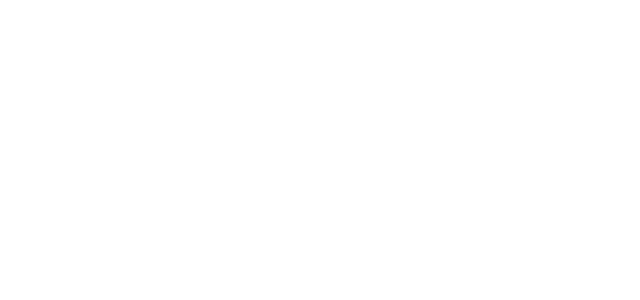
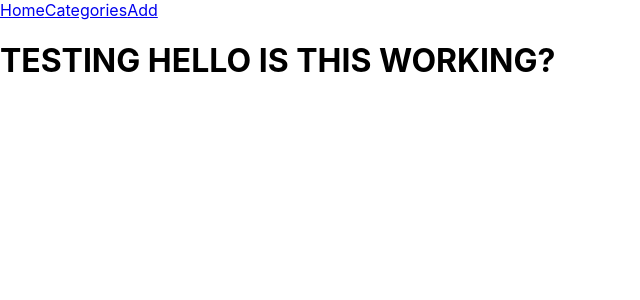
Before and after one commit to richardkangg/Something-Recipes, a React (Create React App) app in the folder my-app/: page /recipe in a window 1280 px wide. Shown: the top 300 px of the page, without its empty margins (0-640 px from the left). Built offline with nearby package versions, Linux system fonts and the light colour scheme.

Commit message:
getting id upon click

```diff
--- a/my-app/src/App.js
+++ b/my-app/src/App.js
@@ -3,10 +3,22 @@ import './App.css';
 import Main from './components/Main';
 import Categories from './components/Categories';
 import { Routes } from './routes'
+import { NavLink } from 'react-router-dom';
 
 function App() {
   return (
-    <div className="App">
+      <div className="links">
+    <nav>
+      <NavLink exact activeClassName="active" to="/">
+        Home
+      </NavLink>
+      <NavLink exact to="/categories" activeClassName="active">
+        Categories
+      </NavLink>
+      <NavLink exact to="/add" activeClassName="active">
+        Add
+      </NavLink>
+    </nav>
       <Routes />
     </div>
   );
--- a/my-app/src/components/Categories.jsx
+++ b/my-app/src/components/Categories.jsx
@@ -2,6 +2,8 @@ import React from 'react';
 import './layout/Categories.css';
 import { api } from '../services/ApiConfig';
 import Navigation from './Navigation';
+import Recipe from './Recipe';
+import { NavLink } from 'react-router-dom';
 
 export default class Categories extends React.Component {
     constructor() {
@@ -25,19 +27,25 @@ export default class Categories extends React.Component {
         }
     }
 
+    openRecipe = (id) => {
+        console.log(id)
+    }
+
 
     renderRecipes = () => {
         const {
         } = this.props
         if (this.state.recipes.length) {
             return this.state.recipes.map((recipe, index) => (
-                <div key={recipe.id} className="recipePreview">
+                <NavLink exact activeClassName="active" to="/recipe" id={recipe.id}>
+                <div key={recipe.id} className="recipePreview" onClick={()=>this.openRecipe(recipe.id)}>
                     <img className="previewPic" src={recipe.image} />
                     <div className="previewBar">
                         <h2 className="previewName">{recipe.name}</h2>
 
                     </div>
                 </div>
+                </NavLink>
             ))
         }
     }
--- /dev/null
+++ b/my-app/src/components/Recipe.jsx
@@ -0,0 +1,13 @@
+import React from 'react';
+import './layout/Recipe.css';
+import Categories from './Categories';
+
+function Recipe(props) {
+    return (
+        <div className="recipe-container">
+            <h1>TESTING HELLO IS THIS WORKING? {props.id}</h1>
+            </div>
+    );
+          }
+
+          export default Recipe;
--- a/my-app/src/routes.js
+++ b/my-app/src/routes.js
@@ -3,13 +3,15 @@ import { Route, Switch } from 'react-router-dom'
 import Categories from './components/Categories'
 import Main from './components/Main'
 import Add from './components/Add'
+import Recipe from './components/Recipe'
 
 export const Routes = (props) => {
 	return (
 		<Switch>
-			{/* <Route exact path='/' component={Main} /> */}
-			<Route exact path='/' component={Categories} />
+			<Route exact path='/' component={Main} />
+			<Route exact path='/categories' component={Categories} />
             <Route exact path='/add' component={Add} />
+            <Route exact path='/recipe' component={Recipe} />
 		</Switch>
 	)
 }
--- a/my-app/src/services/ApiConfig.js
+++ b/my-app/src/services/ApiConfig.js
@@ -4,7 +4,6 @@ const mockURL = `https://5dced56e75f9360014c26410.mockapi.io/`
 export const api = Axios.create({
 	baseURL: mockURL,
 	headers: {
-		// 'Access-Control-Allow-Origin': '*'
 	}
 })
 
```
Also changed, not shown: my-app/src/components/layout/Main.css (+1 -6 lines), my-app/src/components/layout/Recipe.css (added).
